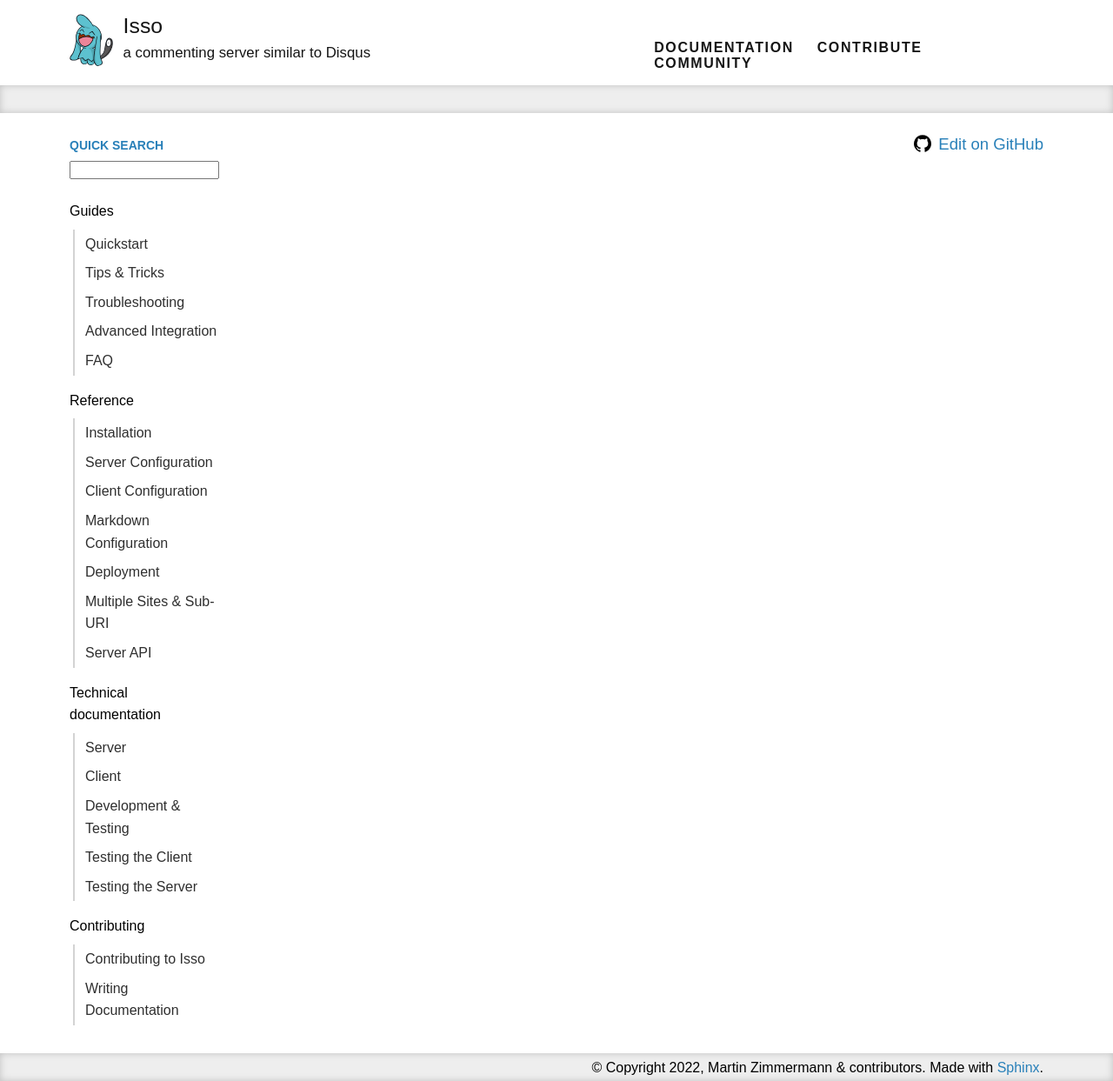
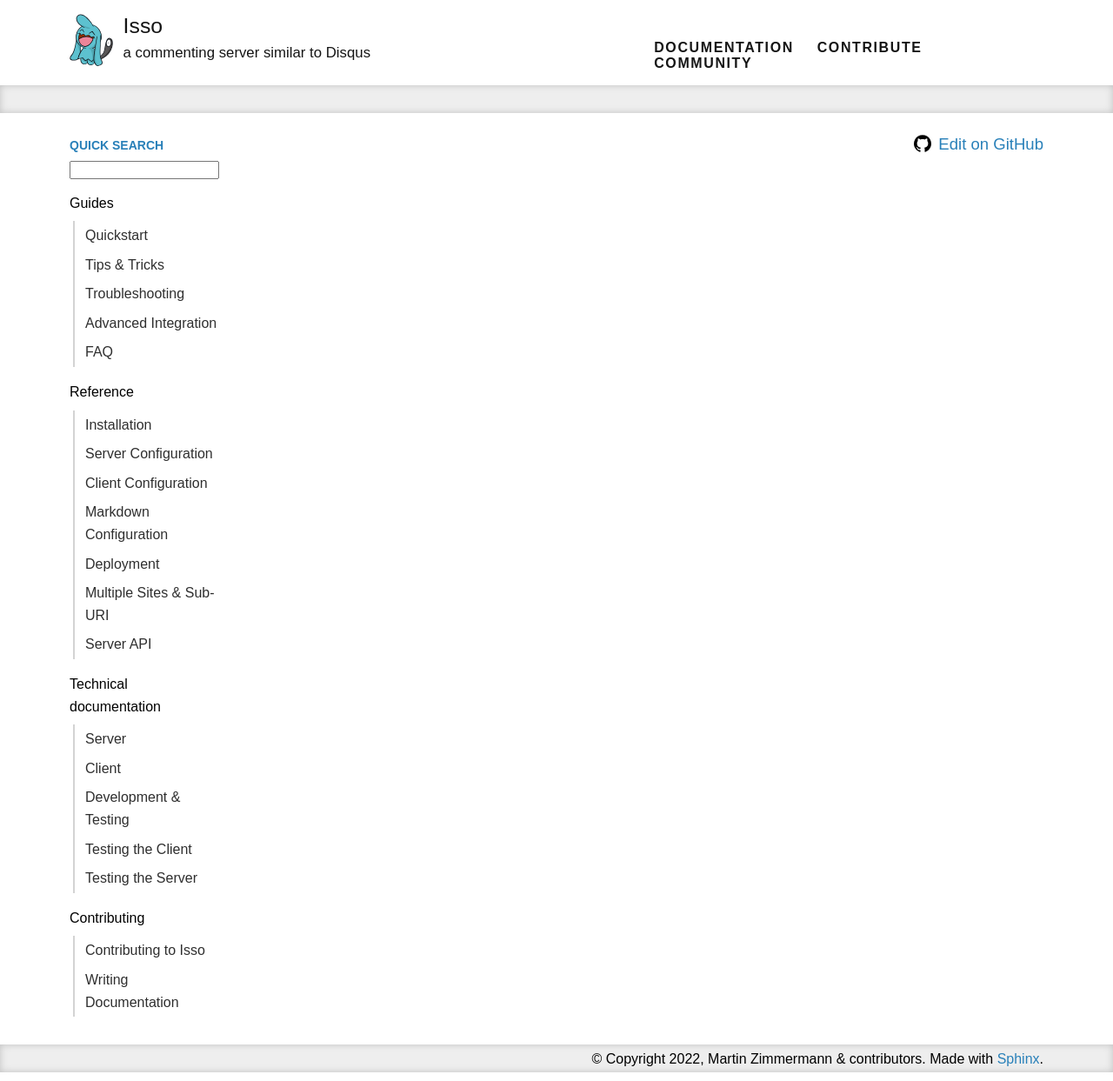
Before and after one commit to isso-comments/isso, a Sphinx documentation site: the page built from docs/docs/toc.rst, in a window 1280 px wide. Shown: the whole page at 87% size. Built offline with Sphinx 7.4.7, drawn with Linux system fonts in a browser that asks for light colours.

Commit message:
[nit] docs: css: Reduce searchbox bottom margin

```diff
--- a/docs/_static/css/site.css
+++ b/docs/_static/css/site.css
@@ -250,7 +250,7 @@
         font-weight: bold; }
     main .sidebar #searchbox {
       color: #2f2f2f;
-      margin: 0 0 1.4em; }
+      margin: 0 0 0.8em; }
       main .sidebar #searchbox h2 {
         color: #2980b9;
         font-weight: bold;
--- a/docs/_static/css/site.scss
+++ b/docs/_static/css/site.scss
@@ -293,7 +293,7 @@
 
     #searchbox {
       color: $text;
-      margin: 0 0 1.4em;
+      margin: 0 0 0.8em;
 
       h2 {
         color: $blue;
```
